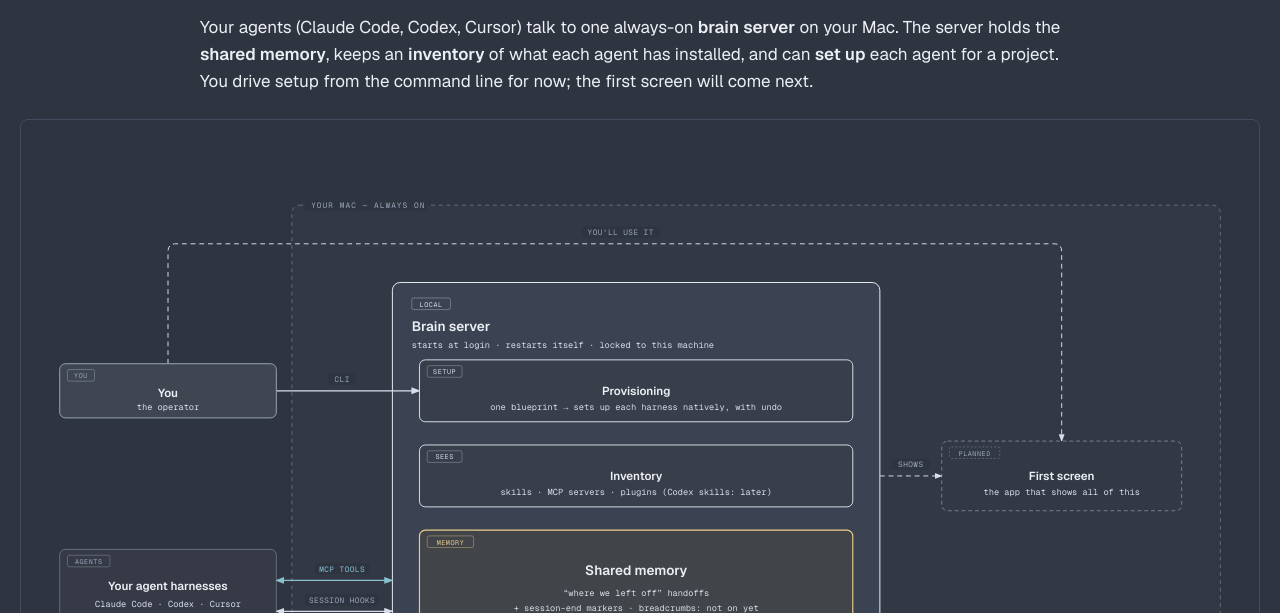
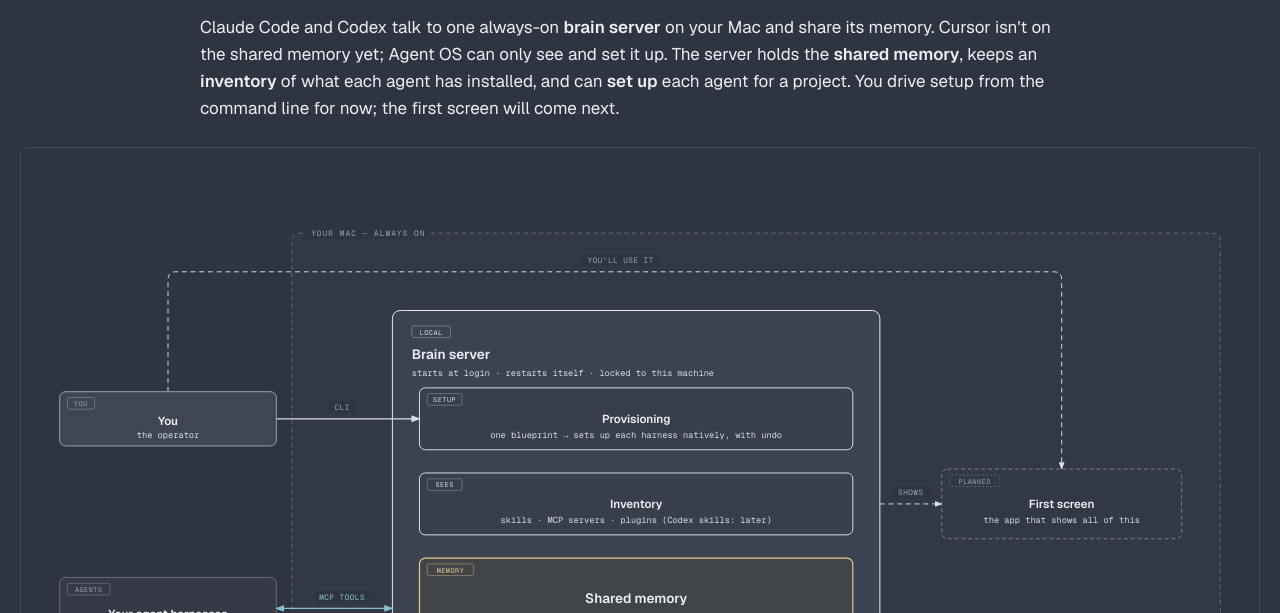
Before and after one commit to jarodtaylor/agent-os, a website: page docs/site/how-it-works.html in a window 1280 px wide. Shown: the part 339-952 px from the top of the page. Drawn offline with nearby package versions, Linux system fonts and the light colour scheme.

Commit message:
fix(site): shared memory covers Claude Code + Codex; Cursor is setup/inventory only

```diff
--- a/docs/site/how-it-works.html
+++ b/docs/site/how-it-works.html
@@ -23,7 +23,7 @@
   <p class="lede">Agent OS is a small server on your Mac that every agent plugs into. It doesn't replace any agent; it connects them.</p>
 
   <h2>How it fits together</h2>
-  <p>Your agents (Claude Code, Codex, Cursor) talk to one always-on <b>brain server</b> on your Mac. The server holds the <b>shared memory</b>, keeps an <b>inventory</b> of what each agent has installed, and can <b>set up</b> each agent for a project. You drive setup from the command line for now; the first screen will come next.</p>
+  <p>Claude Code and Codex talk to one always-on <b>brain server</b> on your Mac and share its memory. Cursor isn't on the shared memory yet; Agent OS can only see and set it up. The server holds the <b>shared memory</b>, keeps an <b>inventory</b> of what each agent has installed, and can <b>set up</b> each agent for a project. You drive setup from the command line for now; the first screen will come next.</p>
   <figure class="diagram"><!-- diagram:how-it-fits -->
 <svg viewBox="0 0 1280 720" xmlns="http://www.w3.org/2000/svg" role="img" aria-labelledby="how-it-fits-title how-it-fits-desc">
         <title id="how-it-fits-title">How Agent OS fits together</title>
@@ -92,8 +92,8 @@
         <rect x="48" y="450" width="44" height="12" rx="2" fill="transparent" stroke="rgba(236,239,244,0.30)" stroke-width="0.8"/>
         <text x="70" y="459" fill="#9AA5B8" font-size="7" font-family="'Geist Mono', ui-monospace, monospace" text-anchor="middle" letter-spacing="0.08em">AGENTS</text>
         <text x="152" y="486" fill="#ECEFF4" font-size="12" font-weight="600" font-family="'Geist', system-ui, sans-serif" text-anchor="middle">Your agent harnesses</text>
-        <text x="152" y="504" fill="#D8DEE9" font-size="9" font-family="'Geist Mono', ui-monospace, monospace" text-anchor="middle">Claude Code · Codex · Cursor</text>
-        <text x="152" y="520" fill="#9AA5B8" font-size="9" font-family="'Geist Mono', ui-monospace, monospace" text-anchor="middle">later: Hermes, Antigravity, OpenCode</text>
+        <text x="152" y="504" fill="#D8DEE9" font-size="9" font-family="'Geist Mono', ui-monospace, monospace" text-anchor="middle">memory: Claude Code · Codex</text>
+        <text x="152" y="520" fill="#9AA5B8" font-size="9" font-family="'Geist Mono', ui-monospace, monospace" text-anchor="middle">setup only: Cursor · more later</text>
 
         <!-- Provisioning (inside server) -->
         <rect x="412" y="248" width="448" height="64" rx="6" fill="#2E3440"/>
```
Also changed, not shown: docs/site/diagrams/how-it-fits.html (+2 -2 lines).
